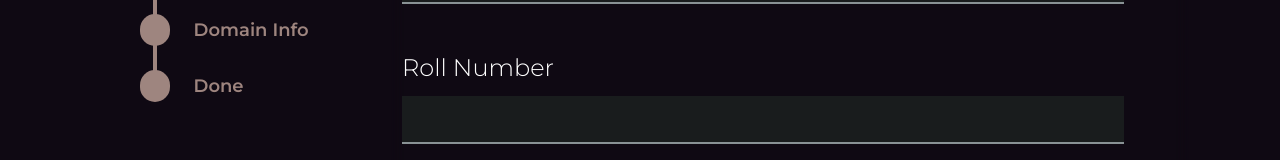
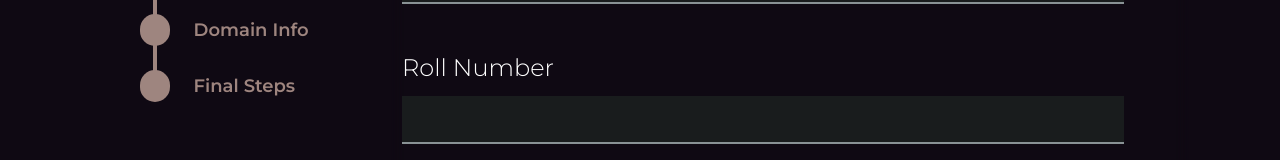
Before and after one commit to Sivam2313/auditions-portal, a React (Create React App) app: page /form in a window 1280 px wide. Shown: the part 370-530 px from the top of the page. Built offline with nearby package versions, Linux system fonts and the light colour scheme; no server answers.

Commit message:
fixed bugs in submit

```diff
--- a/src/Components/Form/Form.jsx
+++ b/src/Components/Form/Form.jsx
@@ -79,7 +79,7 @@ const Form = () => {
         label:"Domain Info",
         component:<DomainInfo setGit={setGit} git={git} drive={drive} setDrive={setDrive} appliedFor={appliedFor} stack={stack} setStack={setStack} exp={exp} setExp={setExp}/>
     },{
-        label:"Done",
+        label:"Final Steps",
         component:<ShowQr />
     }]
   return (loading)? <Loader /> : (
```
